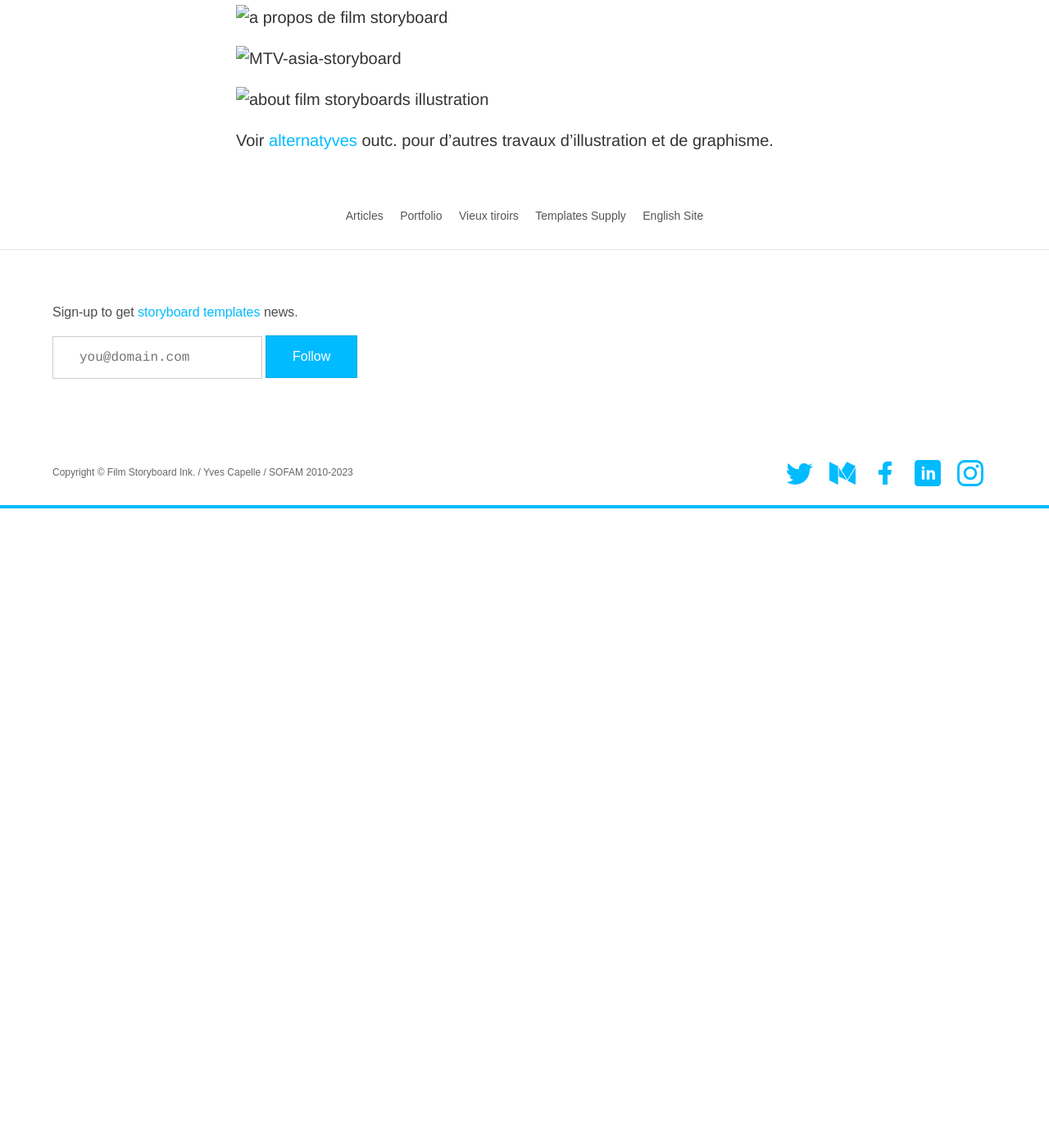
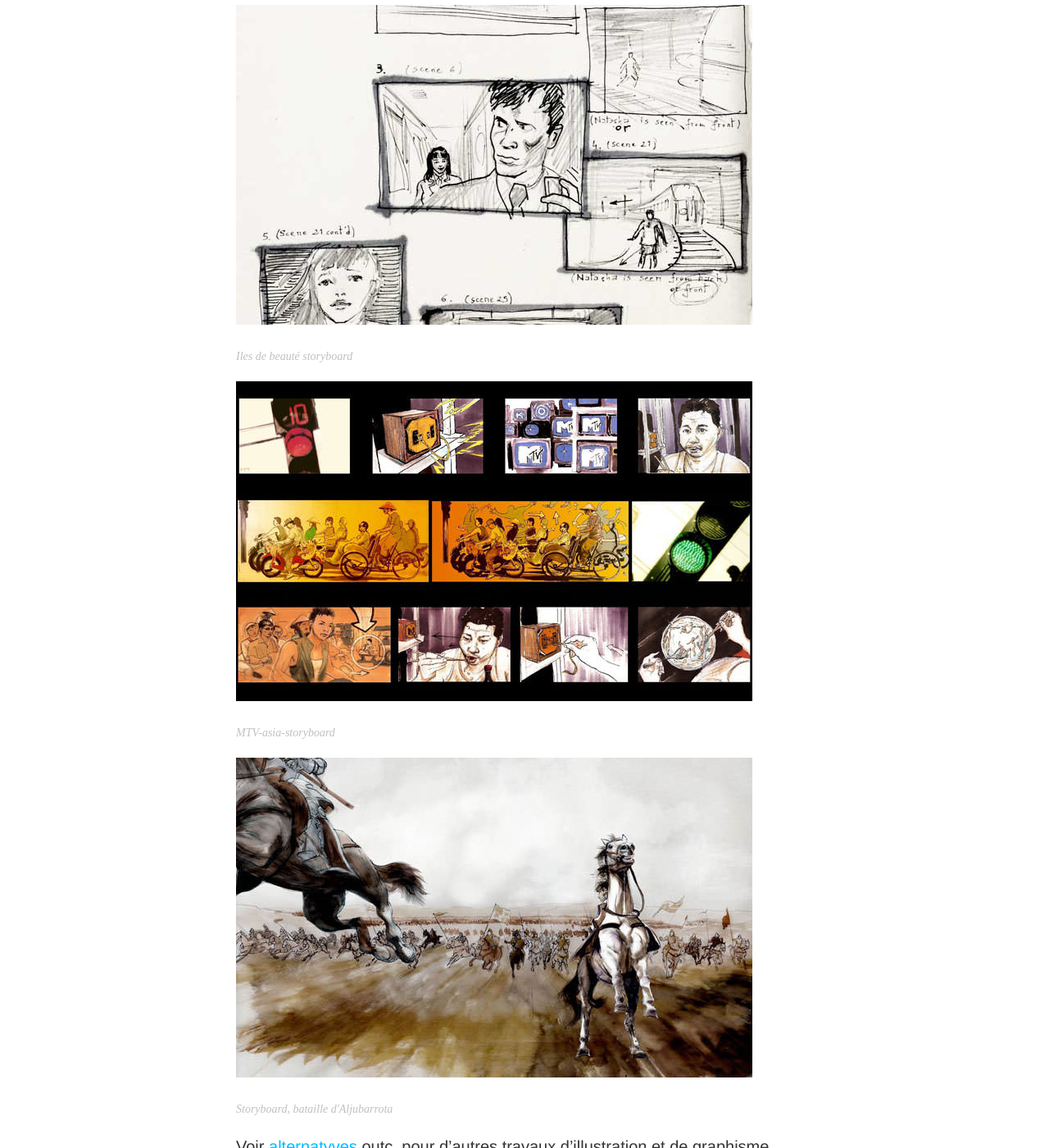
Before and after one commit to YJPL/scenarimages, a Jekyll site: the page built from _pages/profil.md, in a window 1280 px wide and 1400 px high, scrolled down 437 px. Shown: the whole window at 82% size. Built offline with Jekyll 4.4.1, drawn with Linux system fonts in a browser that asks for light colours; before the commit the page ends 1057 px from its top, so only the background shows below that.

Commit message:
Update profil.md

```diff
--- a/_pages/profil.md
+++ b/_pages/profil.md
@@ -4,14 +4,18 @@ title: Profil
 date: 2010-08-04T03:24:08+02:00
 author: Yves
 layout: page
-guid: http://film-storyboards.com/
+permalink: /profil/
+guid: https://film-storyboards.fr/
 ---
-Ce site est une extension de mon travail d&rsquo;[illustrateur](http://alternatyves.com) reprenant uniquement la partie de dessins de pre production: direction artistique, storyboards, développement de scripts, de personnages et décors, adaptation d&rsquo;histoires en séquences. Que ça soit pour des maisons de production, des agences de publicité, des marques, au niveau de la conception d&rsquo;une image, d&rsquo;un film ou d&rsquo;une animation, la narration est toujours au centre de ce travail.
+Ce site est une extension de mon travail d'[illustrateur](http://alternatyves.com) reprenant uniquement la partie de dessins de pre production: direction artistique, storyboards, développement de scripts, de personnages et décors, adaptation d&rsquo;histoires en séquences. Que ça soit pour des maisons de production, des agences de publicité, des marques, au niveau de la conception d&rsquo;une image, d&rsquo;un film ou d&rsquo;une animation, la narration est toujours au centre de ce travail.
 
-<img class="firstChild lastChild" title="Iles de beauté storyboard" src="http://film-storyboards.fr/wp-content/uploads/2010/11/about-storyboards-fr.jpg" alt="a propos de film storyboard" />
+![à propos de Scénarimages](/images/uploads/2010/11/about-storyboards-fr.jpg)
+<figcaption>Iles de beauté storyboard</figcaption>
 
-<img class="firstChild lastChild" title="MTV-asia-storyboard" src="http://film-storyboards.fr/wp-content/uploads/2010/09/MTV-asia-storyboard.jpg" alt="MTV-asia-storyboard" />
+![MTV-asia-storyboard](/images/uploads/2010/09/MTV-asia-storyboard.jpg)
+<figcaption>MTV-asia-storyboard</figcaption>
 
-<img class="firstChild lastChild" title="Aljubarrota battle storyboard" src="http://film-storyboards.fr/wp-content/uploads/2010/08/about-film-storyboards.jpg" alt="about film storyboards illustration" />
+![MTV-asia-storyboard](/images/uploads/2010/08/about-film-storyboards.jpg)
+<figcaption>Storyboard, bataille d'Aljubarrota</figcaption>
 
-Voir [alternatyves](http://alternatyves.com) outc. pour d&rsquo;autres travaux d&rsquo;illustration et de graphisme.
+Voir [alternatyves](https://alternatyves.com) outc. pour d'autres travaux d'illustration et de graphisme.
```
